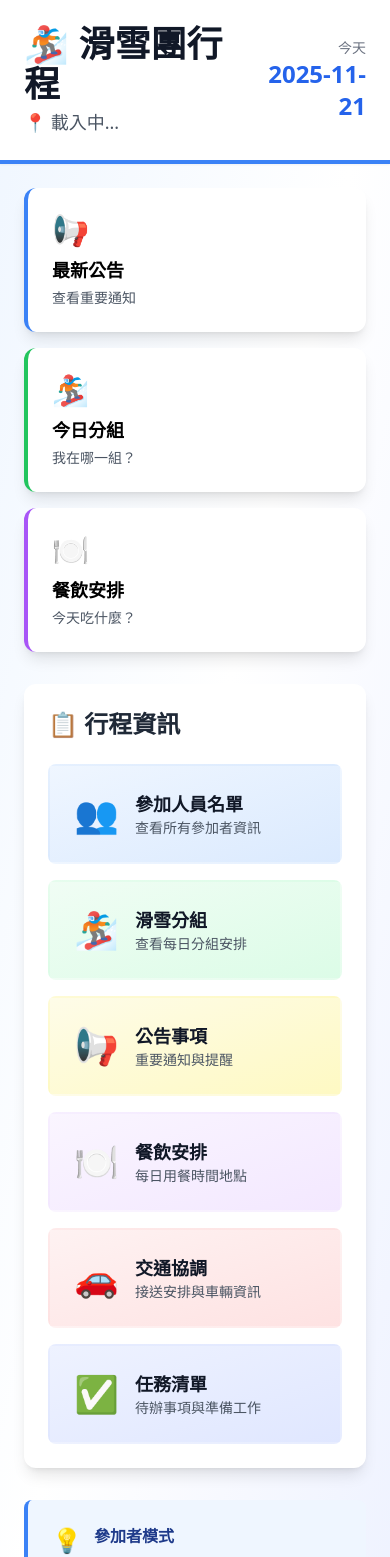
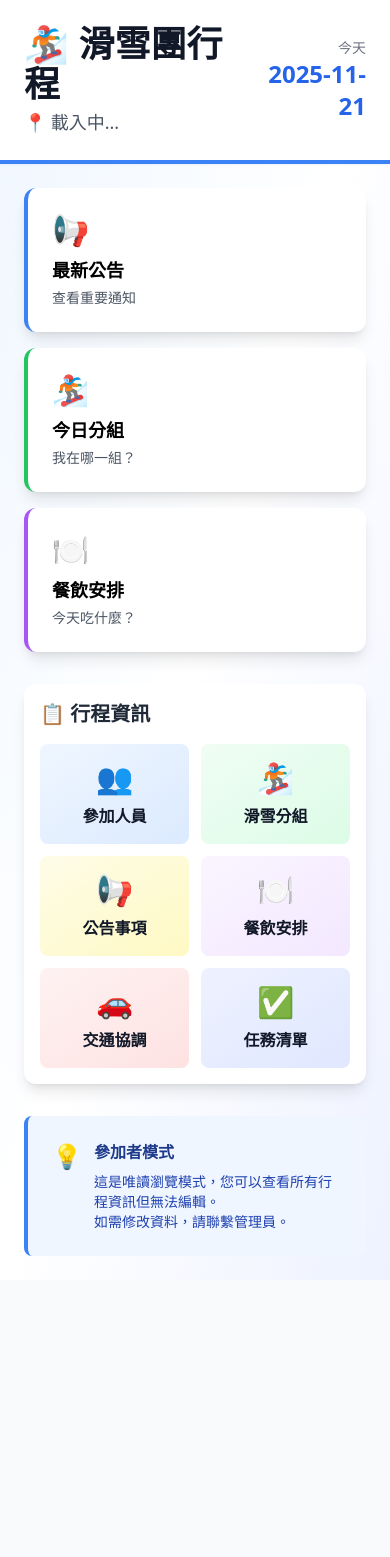
Before and after one commit to James3014/group, a Next.js app: page /view in a window 390 px wide. Shown: the top 1557 px of the page. After the commit the page ends 1280 px from the top, so only its background shows below. Built offline with nearby package versions, Linux system fonts and the light colour scheme; no server answers; the database is empty.

Commit message:
style: optimize mobile layout with 2-column grid and compact spacing

```diff
--- a/app/view/page.tsx
+++ b/app/view/page.tsx
@@ -73,95 +73,95 @@ export default function ParticipantHomePage() {
         </div>
 
         {/* 功能導航 */}
-        <div className="bg-white rounded-xl shadow-lg p-6 mb-8">
-          <h2 className="text-2xl font-bold mb-6 text-gray-800">📋 行程資訊</h2>
-          <div className="grid md:grid-cols-2 gap-4">
+        <div className="bg-white rounded-xl shadow-lg p-4 md:p-6 mb-8">
+          <h2 className="text-xl md:text-2xl font-bold mb-4 md:mb-6 text-gray-800">📋 行程資訊</h2>
+          <div className="grid grid-cols-2 md:grid-cols-2 gap-3 md:gap-4">
             <Link
               href="/view/people"
-              className="group p-6 bg-gradient-to-br from-blue-50 to-blue-100 rounded-lg hover:shadow-md transition-all border-2 border-transparent hover:border-blue-300"
+              className="group p-4 md:p-6 bg-gradient-to-br from-blue-50 to-blue-100 rounded-lg hover:shadow-md transition-all"
             >
-              <div className="flex items-center gap-4">
-                <div className="text-4xl">👥</div>
+              <div className="flex flex-col md:flex-row items-center md:gap-4 text-center md:text-left">
+                <div className="text-3xl md:text-4xl mb-2 md:mb-0">👥</div>
                 <div>
-                  <h3 className="font-bold text-lg text-gray-900 group-hover:text-blue-600">
-                    參加人員名單
+                  <h3 className="font-bold text-base md:text-lg text-gray-900 group-hover:text-blue-600">
+                    參加人員
                   </h3>
-                  <p className="text-sm text-gray-600">查看所有參加者資訊</p>
+                  <p className="text-xs md:text-sm text-gray-600 hidden md:block">查看所有參加者資訊</p>
                 </div>
               </div>
             </Link>
 
             <Link
               href="/view/groups"
-              className="group p-6 bg-gradient-to-br from-green-50 to-green-100 rounded-lg hover:shadow-md transition-all border-2 border-transparent hover:border-green-300"
+              className="group p-4 md:p-6 bg-gradient-to-br from-green-50 to-green-100 rounded-lg hover:shadow-md transition-all"
             >
-              <div className="flex items-center gap-4">
-                <div className="text-4xl">🏂</div>
+              <div className="flex flex-col md:flex-row items-center md:gap-4 text-center md:text-left">
+                <div className="text-3xl md:text-4xl mb-2 md:mb-0">🏂</div>
                 <div>
-                  <h3 className="font-bold text-lg text-gray-900 group-hover:text-green-600">
+                  <h3 className="font-bold text-base md:text-lg text-gray-900 group-hover:text-green-600">
                     滑雪分組
                   </h3>
-                  <p className="text-sm text-gray-600">查看每日分組安排</p>
+                  <p className="text-xs md:text-sm text-gray-600 hidden md:block">查看每日分組安排</p>
                 </div>
               </div>
             </Link>
 
             <Link
               href="/view/announcements"
-              className="group p-6 bg-gradient-to-br from-yellow-50 to-yellow-100 rounded-lg hover:shadow-md transition-all border-2 border-transparent hover:border-yellow-300"
+              className="group p-4 md:p-6 bg-gradient-to-br from-yellow-50 to-yellow-100 rounded-lg hover:shadow-md transition-all"
             >
-              <div className="flex items-center gap-4">
-                <div className="text-4xl">📢</div>
+              <div className="flex flex-col md:flex-row items-center md:gap-4 text-center md:text-left">
+                <div className="text-3xl md:text-4xl mb-2 md:mb-0">📢</div>
                 <div>
-                  <h3 className="font-bold text-lg text-gray-900 group-hover:text-yellow-600">
+                  <h3 className="font-bold text-base md:text-lg text-gray-900 group-hover:text-yellow-600">
                     公告事項
                   </h3>
-                  <p className="text-sm text-gray-600">重要通知與提醒</p>
+                  <p className="text-xs md:text-sm text-gray-600 hidden md:block">重要通知與提醒</p>
                 </div>
               </div>
             </Link>
 
             <Link
               href="/view/meals"
-              className="group p-6 bg-gradient-to-br from-purple-50 to-purple-100 rounded-lg hover:shadow-md transition-all border-2 border-transparent hover:border-purple-300"
+              className="group p-4 md:p-6 bg-gradient-to-br from-purple-50 to-purple-100 rounded-lg hover:shadow-md transition-all"
             >
-              <div className="flex items-center gap-4">
-                <div className="text-4xl">🍽️</div>
+              <div className="flex flex-col md:flex-row items-center md:gap-4 text-center md:text-left">
+                <div className="text-3xl md:text-4xl mb-2 md:mb-0">🍽️</div>
                 <div>
-                  <h3 className="font-bold text-lg text-gray-900 group-hover:text-purple-600">
+                  <h3 className="font-bold text-base md:text-lg text-gray-900 group-hover:text-purple-600">
                     餐飲安排
                   </h3>
-                  <p className="text-sm text-gray-600">每日用餐時間地點</p>
+                  <p className="text-xs md:text-sm text-gray-600 hidden md:block">每日用餐時間地點</p>
                 </div>
               </div>
             </Link>
 
             <Link
               href="/view/transport"
-              className="group p-6 bg-gradient-to-br from-red-50 to-red-100 rounded-lg hover:shadow-md transition-all border-2 border-transparent hover:border-red-300"
+              className="group p-4 md:p-6 bg-gradient-to-br from-red-50 to-red-100 rounded-lg hover:shadow-md transition-all"
             >
-              <div className="flex items-center gap-4">
-                <div className="text-4xl">🚗</div>
+              <div className="flex flex-col md:flex-row items-center md:gap-4 text-center md:text-left">
+                <div className="text-3xl md:text-4xl mb-2 md:mb-0">🚗</div>
                 <div>
-                  <h3 className="font-bold text-lg text-gray-900 group-hover:text-red-600">
+                  <h3 className="font-bold text-base md:text-lg text-gray-900 group-hover:text-red-600">
                     交通協調
                   </h3>
-                  <p className="text-sm text-gray-600">接送安排與車輛資訊</p>
+                  <p className="text-xs md:text-sm text-gray-600 hidden md:block">接送安排與車輛資訊</p>
                 </div>
               </div>
             </Link>
 
             <Link
               href="/view/tasks"
-              className="group p-6 bg-gradient-to-br from-indigo-50 to-indigo-100 rounded-lg hover:shadow-md transition-all border-2 border-transparent hover:border-indigo-300"
+              className="group p-4 md:p-6 bg-gradient-to-br from-indigo-50 to-indigo-100 rounded-lg hover:shadow-md transition-all"
             >
-              <div className="flex items-center gap-4">
-                <div className="text-4xl">✅</div>
+              <div className="flex flex-col md:flex-row items-center md:gap-4 text-center md:text-left">
+                <div className="text-3xl md:text-4xl mb-2 md:mb-0">✅</div>
                 <div>
-                  <h3 className="font-bold text-lg text-gray-900 group-hover:text-indigo-600">
+                  <h3 className="font-bold text-base md:text-lg text-gray-900 group-hover:text-indigo-600">
                     任務清單
                   </h3>
-                  <p className="text-sm text-gray-600">待辦事項與準備工作</p>
+                  <p className="text-xs md:text-sm text-gray-600 hidden md:block">待辦事項與準備工作</p>
                 </div>
               </div>
             </Link>
```
